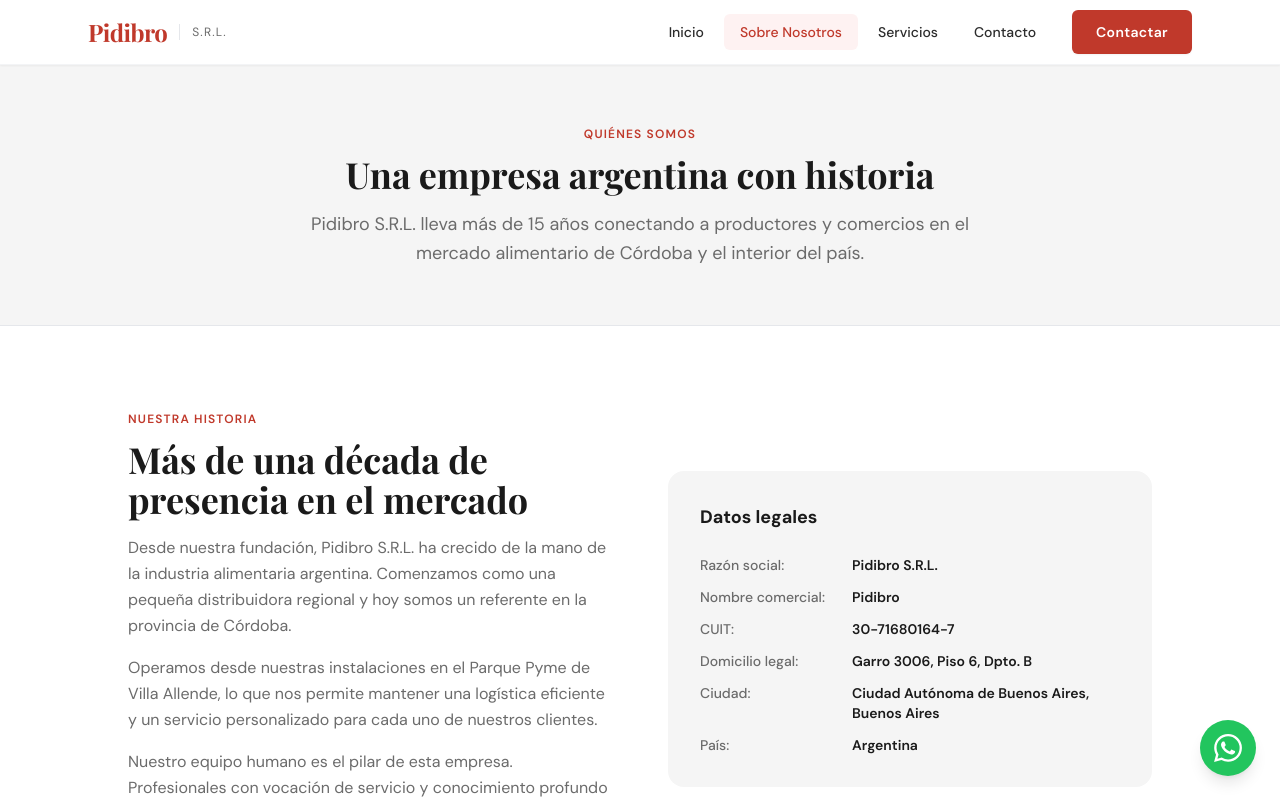
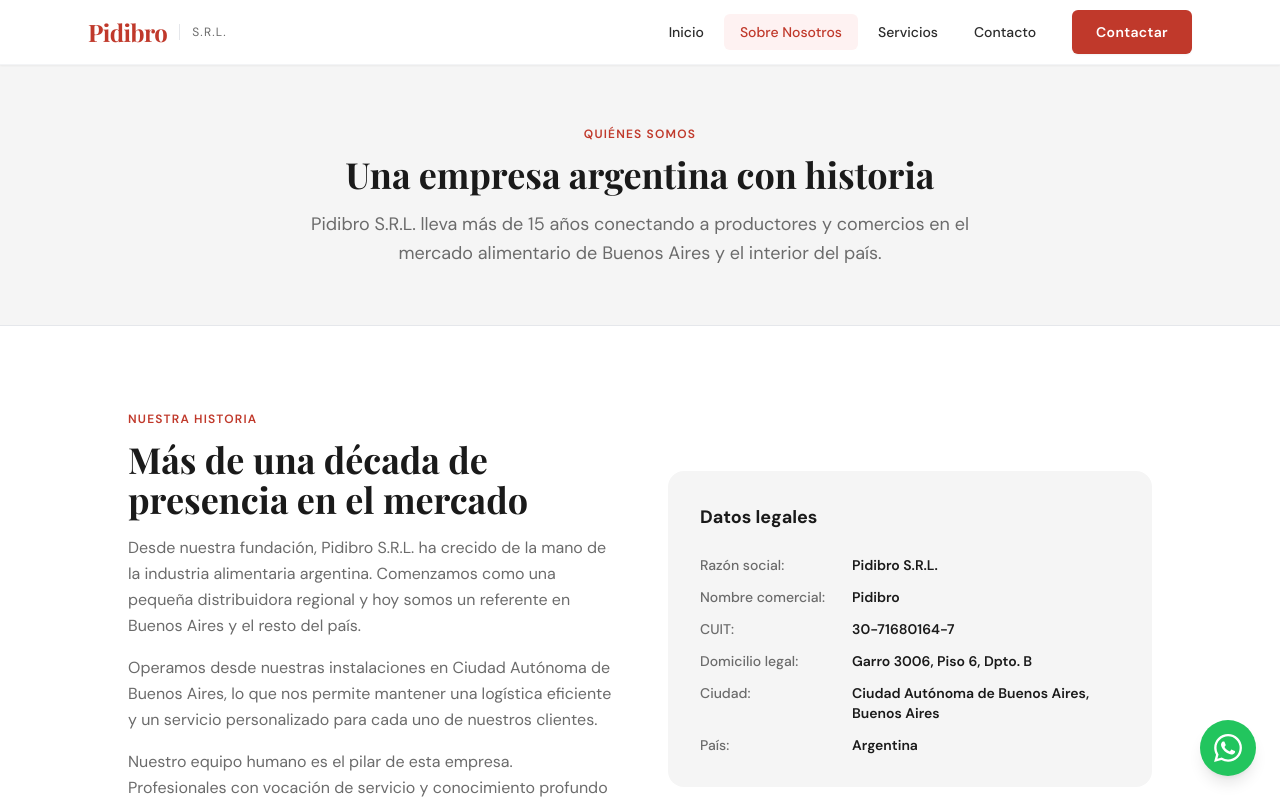
Before and after one commit to SantiagoPQ2/VaFoodSRL, a React (Vite) app: page /sobre-nosotros in a window 1280 px wide. Shown: the top 800 px of the page. Built offline with nearby package versions, Linux system fonts and the light colour scheme.

Commit message:
Add files via upload

```diff
--- a/src/pages/About.tsx
+++ b/src/pages/About.tsx
@@ -15,7 +15,7 @@ export default function About() {
       <PageHero
         accent="Quiénes somos"
         title="Una empresa argentina con historia"
-        subtitle={`${COMPANY.razonSocial} lleva más de 15 años conectando a productores y comercios en el mercado alimentario de Córdoba y el interior del país.`}
+        subtitle={`${COMPANY.razonSocial} lleva más de 15 años conectando a productores y comercios en el mercado alimentario de Buenos Aires y el interior del país.`}
       />
 
       <section className="py-20 px-4 bg-white">
@@ -24,10 +24,10 @@ export default function About() {
             <span className="inline-block text-brand-red font-sans font-semibold text-xs uppercase tracking-widest mb-3">Nuestra historia</span>
             <h2 className="section-title mb-4">Más de una década de presencia en el mercado</h2>
             <p className="text-brand-gray-mid leading-relaxed mb-4">
-              Desde nuestra fundación, {COMPANY.razonSocial} ha crecido de la mano de la industria alimentaria argentina. Comenzamos como una pequeña distribuidora regional y hoy somos un referente en la provincia de Córdoba.
+              Desde nuestra fundación, {COMPANY.razonSocial} ha crecido de la mano de la industria alimentaria argentina. Comenzamos como una pequeña distribuidora regional y hoy somos un referente en Buenos Aires y el resto del país.
             </p>
             <p className="text-brand-gray-mid leading-relaxed mb-4">
-              Operamos desde nuestras instalaciones en el Parque Pyme de Villa Allende, lo que nos permite mantener una logística eficiente y un servicio personalizado para cada uno de nuestros clientes.
+              Operamos desde nuestras instalaciones en Ciudad Autónoma de Buenos Aires, lo que nos permite mantener una logística eficiente y un servicio personalizado para cada uno de nuestros clientes.
             </p>
             <p className="text-brand-gray-mid leading-relaxed">
               Nuestro equipo humano es el pilar de esta empresa. Profesionales con vocación de servicio y conocimiento profundo del sector alimentario trabajan diariamente para satisfacer las necesidades de cada cliente.
--- a/src/pages/Contact.tsx
+++ b/src/pages/Contact.tsx
@@ -32,7 +32,7 @@ export default function Contact() {
     }, 800);
   }
 
-  const waUrl = `https://wa.me/${COMPANY.whatsapp}?text=Hola%2C%20me%20comunico%20desde%20el%20sitio%20web%20de%20VA%20Food.%20Quisiera%20obtener%20m%C3%A1s%20informaci%C3%B3n.`;
+  const waUrl = `https://wa.me/${COMPANY.whatsapp}?text=Hola%2C%20me%20comunico%20desde%20el%20sitio%20web%20de%20Pidibro.%20Quisiera%20obtener%20m%C3%A1s%20informaci%C3%B3n.`;
 
   return (
     <>
--- a/src/pages/Home.tsx
+++ b/src/pages/Home.tsx
@@ -41,7 +41,7 @@ export default function Home() {
         <div className="relative max-w-6xl mx-auto px-4 sm:px-6 py-24 md:py-32 flex flex-col md:flex-row items-center gap-12">
           <div className="flex-1 text-center md:text-left animate-fade-in-up">
             <span className="inline-block text-brand-red font-sans font-semibold text-xs uppercase tracking-widest mb-4">
-              Córdoba · Argentina
+              Buenos Aires · Argentina
             </span>
             <h1 className="font-display text-4xl md:text-5xl lg:text-6xl font-bold text-white leading-tight mb-6">
               Soluciones <span className="text-brand-red">alimentarias</span> que mueven tu negocio
@@ -91,7 +91,7 @@ export default function Home() {
             <span className="inline-block text-brand-red font-sans font-semibold text-xs uppercase tracking-widest mb-3">Por qué elegirnos</span>
             <h2 className="section-title">Comprometidos con tu negocio</h2>
             <p className="section-subtitle max-w-2xl mx-auto">
-              En VA Food trabajamos cada día para ser el socio comercial confiable que su empresa necesita.
+              En Pidibro trabajamos cada día para ser el socio comercial confiable que su empresa necesita.
             </p>
           </div>
           <div className="grid grid-cols-1 sm:grid-cols-2 lg:grid-cols-4 gap-6">
--- a/src/pages/Terms.tsx
+++ b/src/pages/Terms.tsx
@@ -75,7 +75,7 @@ export default function Terms() {
 
           <h2 className="font-display text-xl font-bold text-brand-dark mt-8 mb-3">9. Jurisdicción y legislación aplicable</h2>
           <p className="text-brand-gray-mid leading-relaxed mb-4">
-            Los presentes Términos y Condiciones se rigen por las leyes de la <strong>República Argentina</strong>. Ante cualquier conflicto o controversia derivada del uso del Sitio, las partes se someten expresamente a la jurisdicción de los <strong>Tribunales Ordinarios de la Ciudad de Córdoba</strong>, con renuncia expresa a cualquier otro fuero que pudiera corresponder.
+            Los presentes Términos y Condiciones se rigen por las leyes de la <strong>República Argentina</strong>. Ante cualquier conflicto o controversia derivada del uso del Sitio, las partes se someten expresamente a la jurisdicción de los <strong>Tribunales Ordinarios de la Ciudad Autónoma de Buenos Aires</strong>, con renuncia expresa a cualquier otro fuero que pudiera corresponder.
           </p>
 
           <h2 className="font-display text-xl font-bold text-brand-dark mt-8 mb-3">10. Contacto legal</h2>
```
